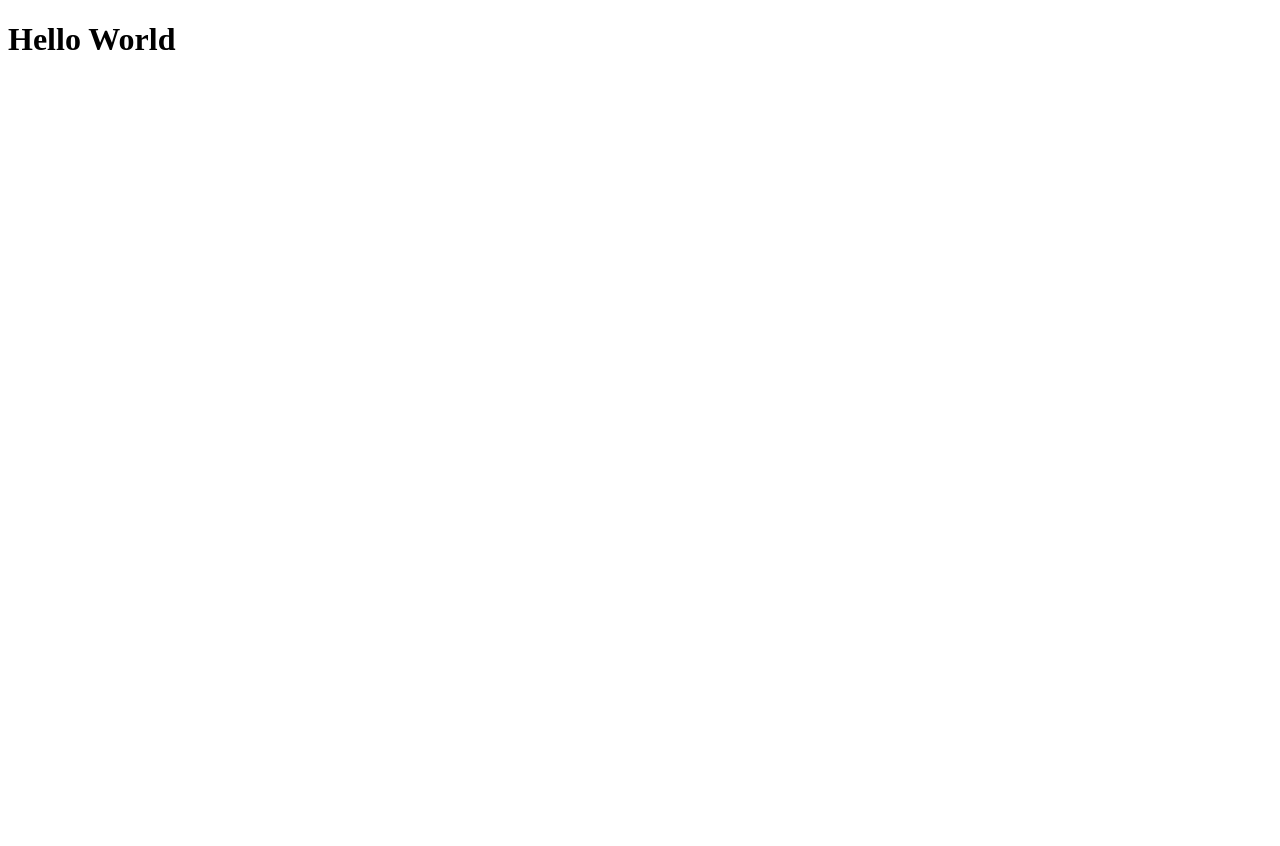
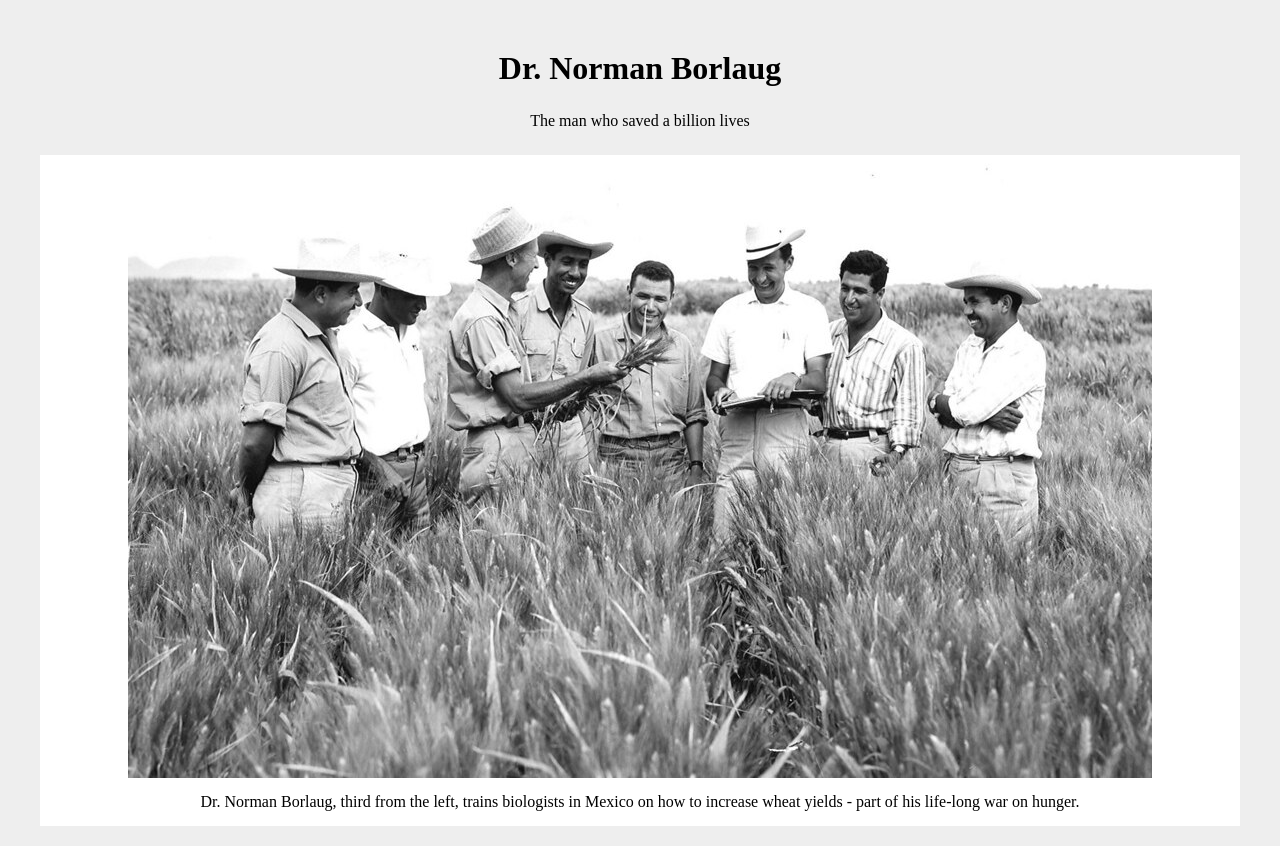
Before and after one commit to Graphickorir/Microtribute, a plain HTML site: page index.html in a window 1280 px wide. Before the commit the page ends 800 px from the top, so only its background shows below. Drawn offline with Linux system fonts and the light colour scheme.

Commit message:
Add header & hero img

```diff
--- a/index.html
+++ b/index.html
@@ -1,9 +1,20 @@
 <!DOCTYPE html>
 <html>
 <head>
-	<title>Hello</title>
+	<title>Tribute Page</title>
+	<link rel="stylesheet" href="style.css">
 </head>
 <body>
-	<H1>Hello World</H1>
+	<div id="main">
+		<h1 id="title">Dr. Norman Borlaug</h1>
+		<p>The man who saved a billion lives</p>
+
+		<div id="img-div">
+			<img src="./images/hero_image.jpg" alt="Hero" id="image">
+			<div id="img-caption">
+				Dr. Norman Borlaug, third from the left, trains biologists in Mexico on how to increase wheat yields - part of his life-long war on hunger.
+			</div>
+		</div>
+	</div>
 </body>
 </html>
--- /dev/null
+++ b/style.css
@@ -0,0 +1,31 @@
+* {
+    box-sizing: border-box;
+    margin: 0px;
+}
+#main {
+    height: 100%;
+    background-color: #eee;
+    display: flex;
+    flex-direction: column;
+    align-items: center;
+    padding: 50px 40px 20px 40px;
+}
+
+#title {
+    margin-bottom: 25px;
+}
+
+#img-div {
+    background: #ffffff;
+    width: 100%;
+    margin-top: 25px;
+    display: flex;
+    flex-direction: column;
+    align-items: center;
+
+}
+
+#img-caption {
+    margin-top: 15px;
+    margin-bottom: 15px;
+}
```
Also changed, not shown: images/hero_image.jpg (added).
